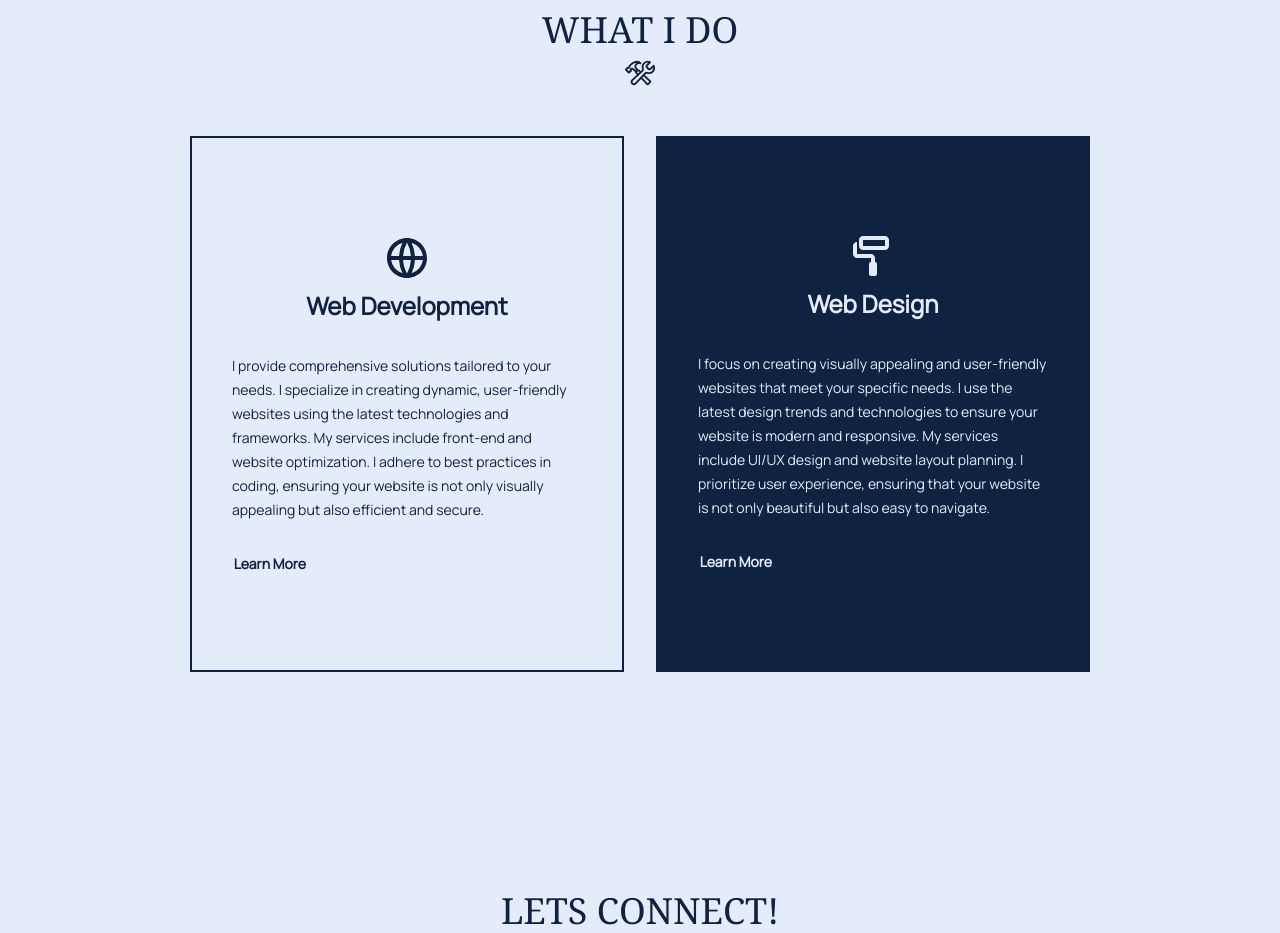
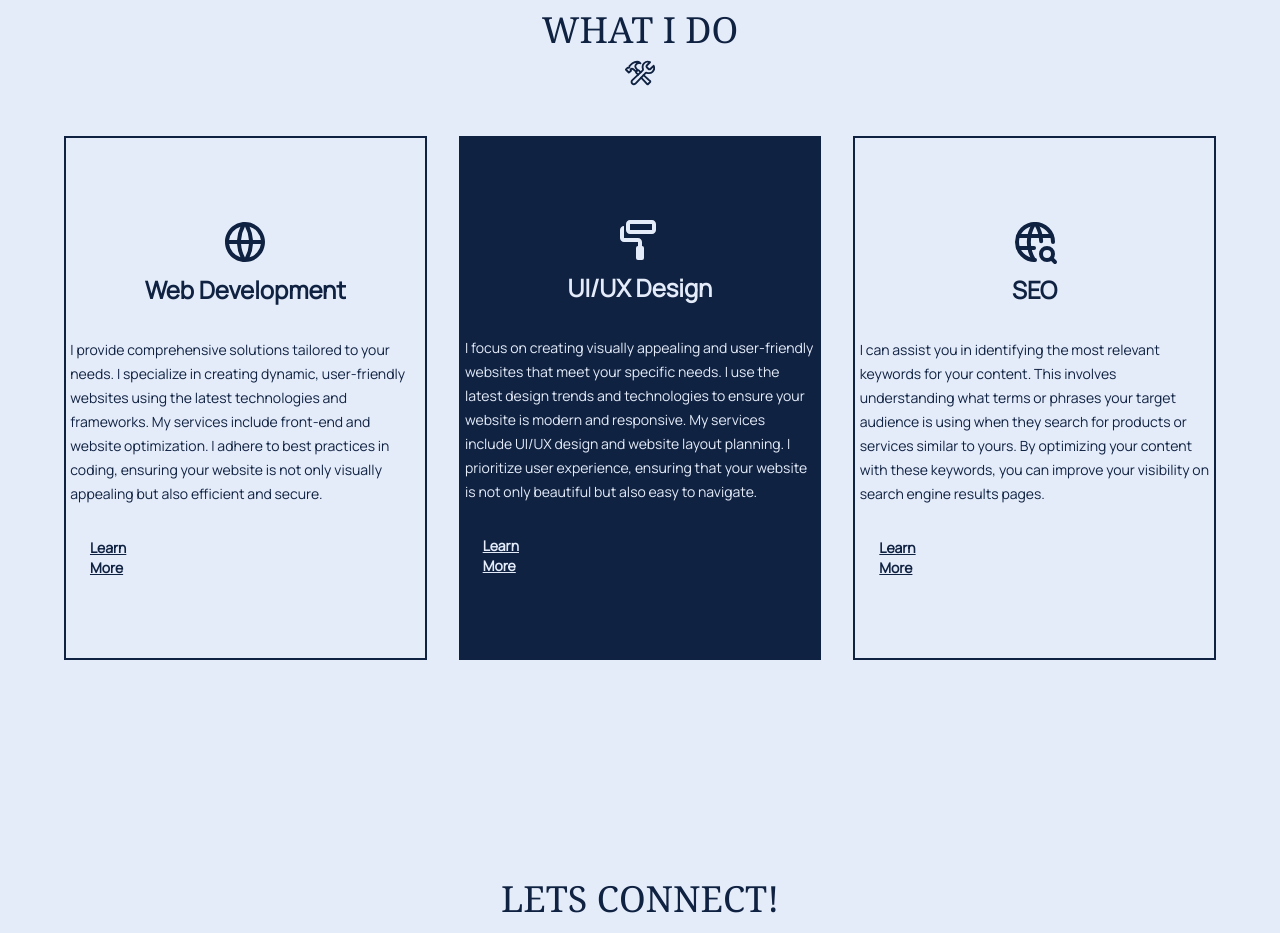
Before and after one commit to vintech05/portfolio-v1, a React (Vite) app: page / in a window 1280 px wide. Shown: the part 1480-2413 px from the top of the page. Built offline with nearby package versions, Linux system fonts and the light colour scheme; some icons are missing.

Commit message:
added new services

```diff
--- a/src/components/whatido/Service.jsx
+++ b/src/components/whatido/Service.jsx
@@ -1,7 +1,8 @@
 import '/src/index.css'
 import { IoConstructOutline } from 'react-icons/io5'
 import { RiGlobalLine } from 'react-icons/ri'
-import { BiPaintRoll } from 'react-icons/bi'
+import { BiPaintRoll  } from 'react-icons/bi'
+import { TbWorldSearch } from 'react-icons/tb'
 
 const Service = () => {
   return (
@@ -11,18 +12,30 @@ const Service = () => {
                 <h1 className='font-serif uppercase text-4xl text-button-clr'>what i do</h1>
                 <IoConstructOutline className='text-3xl text-button-clr'/>
             </div>
-            <div className='px-16 grid grid-col-1 lg:grid-cols-2 gap-8'>
-                <div id='card-1' className='flex flex-col items-center gap-2 border-2 border-button-clr px-8 py-12 lg:px-10 lg:py-24'>
+            <div className='px-16 grid grid-col-1 lg:grid-cols-3 gap-8'>
+                <div id='card-1' className='flex flex-col items-center gap-2 border-2 border-button-clr -mx-10 lg:-mx-0 px-4 py-12 lg:px-6 lg:py-20'>
                     <RiGlobalLine className='text-4xl text-button-clr lg:text-5xl'/>
                     <span className='text-button-clr text-2xl font-Manrope capitalize font-semibold pb-6'>web development</span>
-                    <p className='font-Manrope text-button-clr text-sm break-words text-left leading-6 lg:break-before-all lg:w-[25em]'>I provide comprehensive solutions tailored to your needs. I specialize in creating dynamic, user-friendly websites using the latest technologies and frameworks. My services include front-end and website optimization. I adhere to best practices in coding, ensuring your website is not only visually appealing but also efficient and secure.</p>
-                        <span className='text-button-clr font-Manrope font-semibold text-sm mt-6 lg:pr-[19.6em] cursor-pointer hover:underline'>Learn More</span>
+                    <p className='font-Manrope text-button-clr text-sm break-words text-center leading-6 lg:break-before-all lg:text-left lg:w-[25em]'>I provide comprehensive solutions tailored to your needs. I specialize in creating dynamic, user-friendly websites using the latest technologies and frameworks. My services include front-end and website optimization. I adhere to best practices in coding, ensuring your website is not only visually appealing but also efficient and secure.</p>
+                        <span className='text-button-clr font-Manrope font-semibold text-sm mt-6 lg:pr-[19.6em] cursor-pointer underline hover:no-underline'>
+                            Learn More
+                        </span>
                 </div>
-                <div id='card-2' className='flex flex-col items-center gap-2 bg-button-clr px-8 py-12 lg:px-10 lg:py-24'>
+                <div id='card-2' className='flex flex-col items-center gap-2 bg-button-clr -mx-10 lg:-mx-0 px-4 py-12 lg:px-6 lg:py-20'>
                     <BiPaintRoll className='text-4xl text-bg-clr lg:text-5xl'/>
-                    <span className='text-bg-clr text-2xl font-Manrope capitalize font-semibold pb-6'>web design</span>
-                    <p className='font-Manrope text-bg-clr text-sm break-words text-left leading-6 lg:break-before-all lg:w-[25em]'>I focus on creating visually appealing and user-friendly websites that meet your specific needs. I use the latest design trends and technologies to ensure your website is modern and responsive. My services include UI/UX design and website layout planning. I prioritize user experience, ensuring that your website is not only beautiful but also easy to navigate.</p>
-                        <span className='text-bg-clr font-Manrope font-semibold text-sm mt-6 lg:pr-[19.6em] cursor-pointer hover:underline'>Learn More</span>
+                    <span className='text-bg-clr text-2xl font-Manrope capitalize font-semibold pb-6'>UI/UX design</span>
+                    <p className='font-Manrope text-bg-clr text-sm break-words text-center leading-6 lg:break-before-all lg:text-left lg:w-[25em]'>I focus on creating visually appealing and user-friendly websites that meet your specific needs. I use the latest design trends and technologies to ensure your website is modern and responsive. My services include UI/UX design and website layout planning. I prioritize user experience, ensuring that your website is not only beautiful but also easy to navigate.</p>
+                        <span className='text-bg-clr font-Manrope font-semibold text-sm mt-6 lg:pr-[19.6em] cursor-pointer underline hover:no-underline'>
+                            Learn More
+                        </span>
+                </div>
+                <div id='card-1' className='flex flex-col items-center gap-2 border-2 border-button-clr -mx-10 lg:-mx-0 px-4 lg:px-6 py-12 lg:py-20'>
+                    <TbWorldSearch className='text-4xl text-button-clr lg:text-5xl'/>
+                    <span className='text-button-clr text-2xl font-Manrope capitalize font-semibold pb-6'>SEO</span>
+                    <p className='font-Manrope text-button-clr text-sm break-words text-center leading-6 lg:break-before-all lg:text-left lg:w-[25em]'> I can assist you in identifying the most relevant keywords for your content. This involves understanding what terms or phrases your target audience is using when they search for products or services similar to yours. By optimizing your content with these keywords, you can improve your visibility on search engine results pages.</p>
+                        <span className='text-button-clr font-Manrope font-semibold text-sm mt-6 lg:pr-[19.6em] cursor-pointer underline hover:no-underline'>
+                            Learn More
+                        </span>
                 </div>
             </div>
         </div>
```
